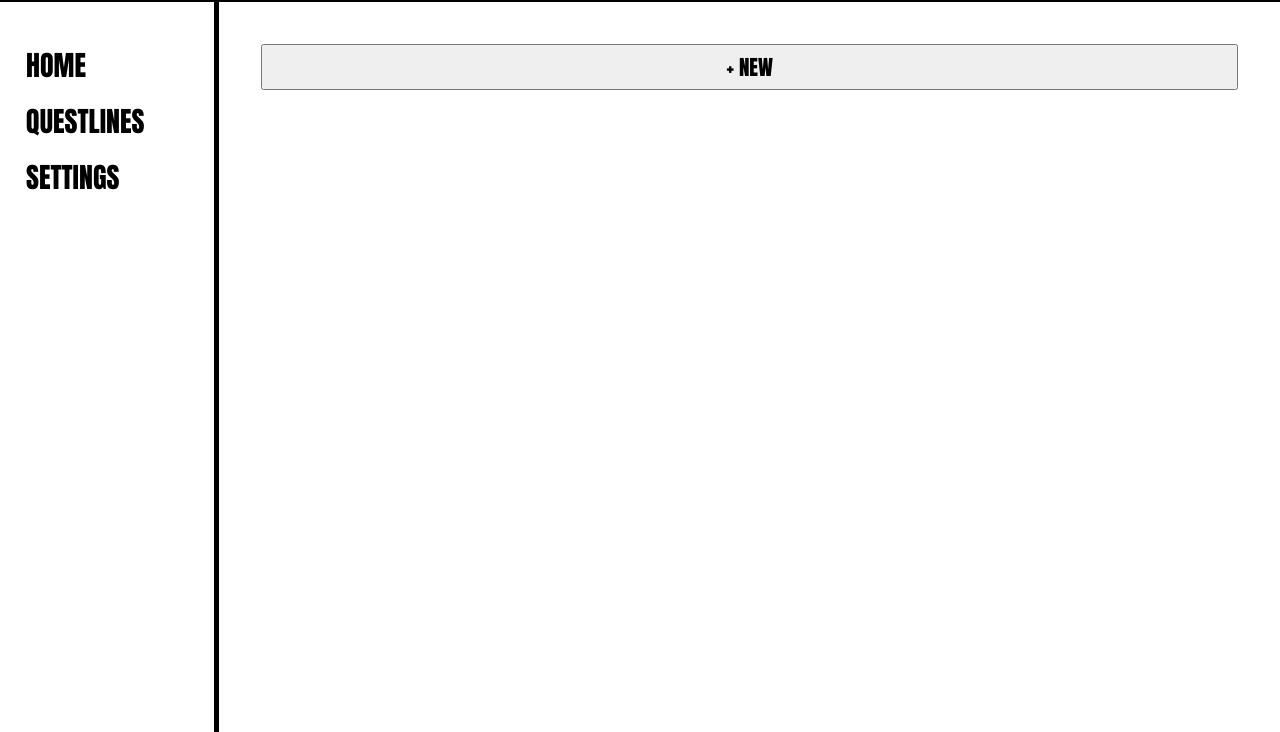
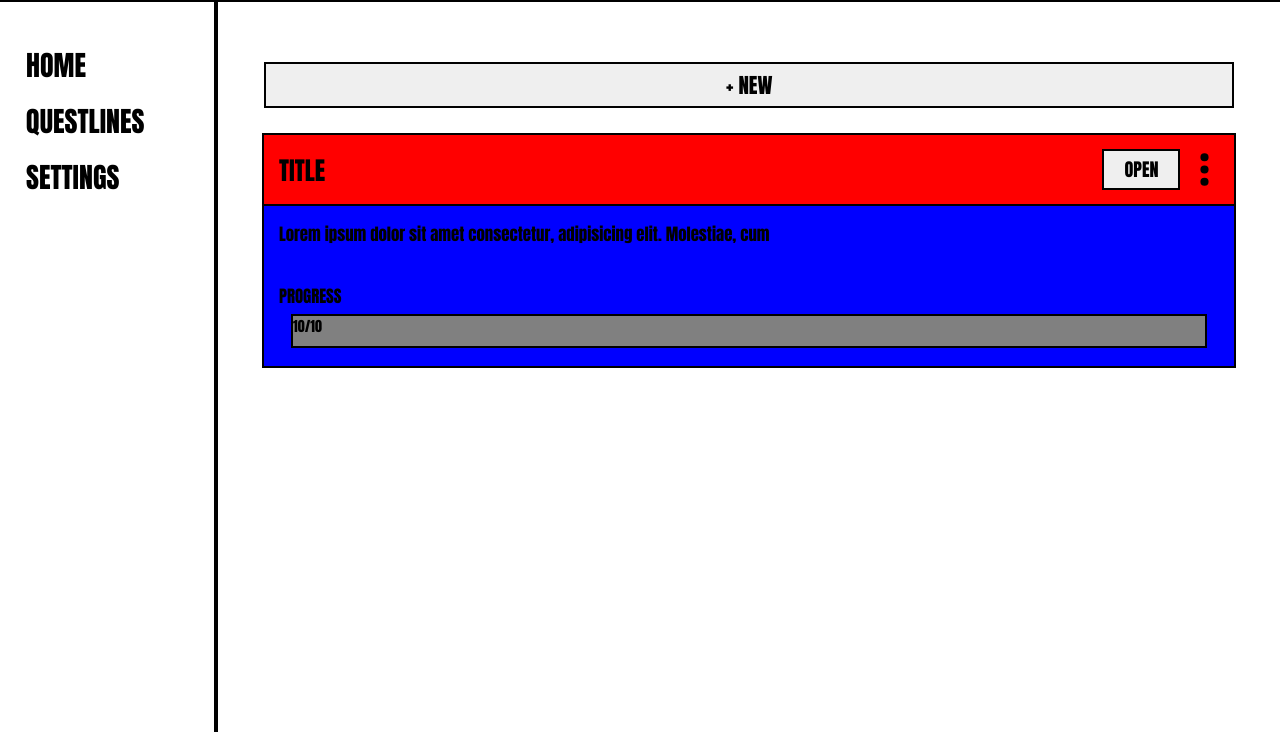
Before and after one commit to MattfromWii-Sports/quest-to-do, a website built with webpack: page src/index.html in a window 1280 px wide. Shown: the part 68-800 px from the top of the page. Built offline with nearby package versions, Linux system fonts and the light colour scheme.

Commit message:
Use Js For Header Image, And Draft Questline Structure

```diff
--- a/src/index.html
+++ b/src/index.html
@@ -7,7 +7,7 @@
     </head>
     <body>
         <div class="header">
-            <img class="hamburger-icon open" src="../src/images/menu.svg" alt="menu icon">
+            <img class="hamburger-icon open" alt="menu icon">
             <h1>QUESTIFY</h1>
             <span></span>
         </div>
@@ -20,6 +20,28 @@
         </div>
         <div class="main">
             <button class="add-btn">+ NEW</button>
+
+            <!-- questline structure draft -->
+            <div class="questline-container">
+               <div class="questline-top">
+                    <h3>TITLE</h3>
+                    <div class="buttons">
+                        <button class="questline-open-btn">OPEN</button>
+                        <img class="kebab-menu" src="../src/images/dots-vertical.svg">
+                    </div>
+               </div>
+               <div class="questline-bottom">
+                    <p class="description">Lorem ipsum dolor sit amet consectetur, adipisicing elit. Molestiae, cum</p>
+                    <div class="questline-progress-container">
+                        <p>PROGRESS</p>
+                        <div class="progress-bar">
+                            <div class="current-progress"></div>
+                            <p>10/10</p>
+                        </div>
+                    </div>
+               </div>
+            </div>
+
         </div>
     </body>
 </html>
--- a/src/index.js
+++ b/src/index.js
@@ -1,5 +1,6 @@
 import './styles.css';
 import {Todo, test} from './modules/to-do.js';
+import {loadPreImages} from './modules/dom-manipulator.js'
 
 const t = new Todo([{}, {}]);
 test();
@@ -25,3 +26,6 @@ hamburgerIcon.addEventListener('click', () => {
     }
     console.log('hamburger: ' + hamburgerOpen);
 });
+
+//load this first
+loadPreImages();
--- a/src/modules/dom-manipulator.js
+++ b/src/modules/dom-manipulator.js
@@ -1,3 +1,11 @@
+import menuImg from '../images/menu.svg'
+
+//loads images that will stay in the dom
+function loadPreImages() {
+    const hamburger = document.querySelector('.hamburger-icon');
+    hamburger.src = menuImg;
+}
+
 
 function renderHome(todoArray) {
 
@@ -26,4 +34,4 @@ function buildLine() {
 
 }
 
-export {renderHome, renderQuestlines, renderSettings};
+export {loadPreImages, renderHome, renderQuestlines, renderSettings};
--- a/src/styles.css
+++ b/src/styles.css
@@ -29,7 +29,7 @@ body {
     align-items: center;
     padding: 10px 16px;
     box-sizing: border-box;
-    border-bottom: 5px solid black;
+    border-bottom: 4px solid black;
 }
 .hamburger-icon {
     height: 100%;
@@ -46,7 +46,7 @@ body {
     background-color: var(--side-clr);
     box-sizing: border-box;
     width: auto;
-    border-right: 5px solid black;
+    border-right: 4px solid black;
     padding: 40px 0;
 }
 .side ol {
@@ -75,15 +75,94 @@ body {
     flex-direction: column;
     align-items: center;
     justify-content: flex-start;
-    padding: 3rem;
+    gap: 25px;
+    padding: 60px 20px;
 }
 
-/* misc */
+
 .add-btn {
-    width: 100%;
+    width: 95%;
     font-size: 1.5rem;
     padding: 5px;
+    border: 2px solid black;
 }
+
+/* questline tab stuff */
+.questline-container {
+    width: 95%;
+    border: 2px solid black;
+}
+.questline-container > div{
+    padding: 10px 15px;
+}
+
+.questline-top {
+    display: flex;
+    align-items: center;
+    justify-content: space-between;
+    height: 3.5rem;
+    border-bottom: 2px solid black;
+    /*  */
+    background-color: red;
+}
+.questline-top h3 {
+    font-size: 1.8rem;
+}
+.questline-top .buttons {
+    display: flex;
+    justify-content: flex-end;
+    align-items: center;
+    height: 100%;
+}
+.questline-open-btn {
+    padding: 5px 20px;
+    font-size: 1.3rem;
+    border: 2px solid black;
+}
+.kebab-menu {
+    margin-right: -10px;
+    height: 100%;
+}
+
+.questline-bottom {
+    display: flex;
+    flex-direction: column;
+    justify-content: flex-start;
+    align-items: flex-start;
+    height: 10rem;
+    /*  */
+    background-color: blue;
+}
+.description {
+    font-size: 1.2rem;
+    margin-top: 5px;
+    flex: 2;
+
+}
+.questline-progress-container {
+    flex: 3;
+    width: 100%;
+    display: flex;
+    flex-direction: column;
+    justify-content: center;
+    gap: 5px;
+}
+.questline-progress-container > p{
+    font-size: 1.2rem;
+    font-weight: bold;
+    align-self: flex-start;
+}
+.progress-bar {
+    align-self: center;
+    width: 97%;
+    height: 2.2rem;
+    border: 2px solid black;
+    background-color: gray;
+}
+.progress-bar > p {
+    z-index: 2;
+}
+
 
 @media(max-width: 700px) {
     html {
@@ -105,7 +184,7 @@ body {
     .side {
         grid-row: 2 / 3;
         display: none;
-        border-bottom: 5px solid black;
+        border-bottom: 4px solid black;
         border-right: 0;
         padding: 20px 0;
     }
@@ -119,4 +198,10 @@ body {
     }
 }
 
+@media (max-width: 400px) {
+    html {
+        font-size: 10px;
+    }
+}
+
 /* https://coolors.co/palette/fffffa-0d5c63-44a1a0-78cdd7-247b7b */
```
Also changed, not shown: src/images/dots-vertical.svg (added).
